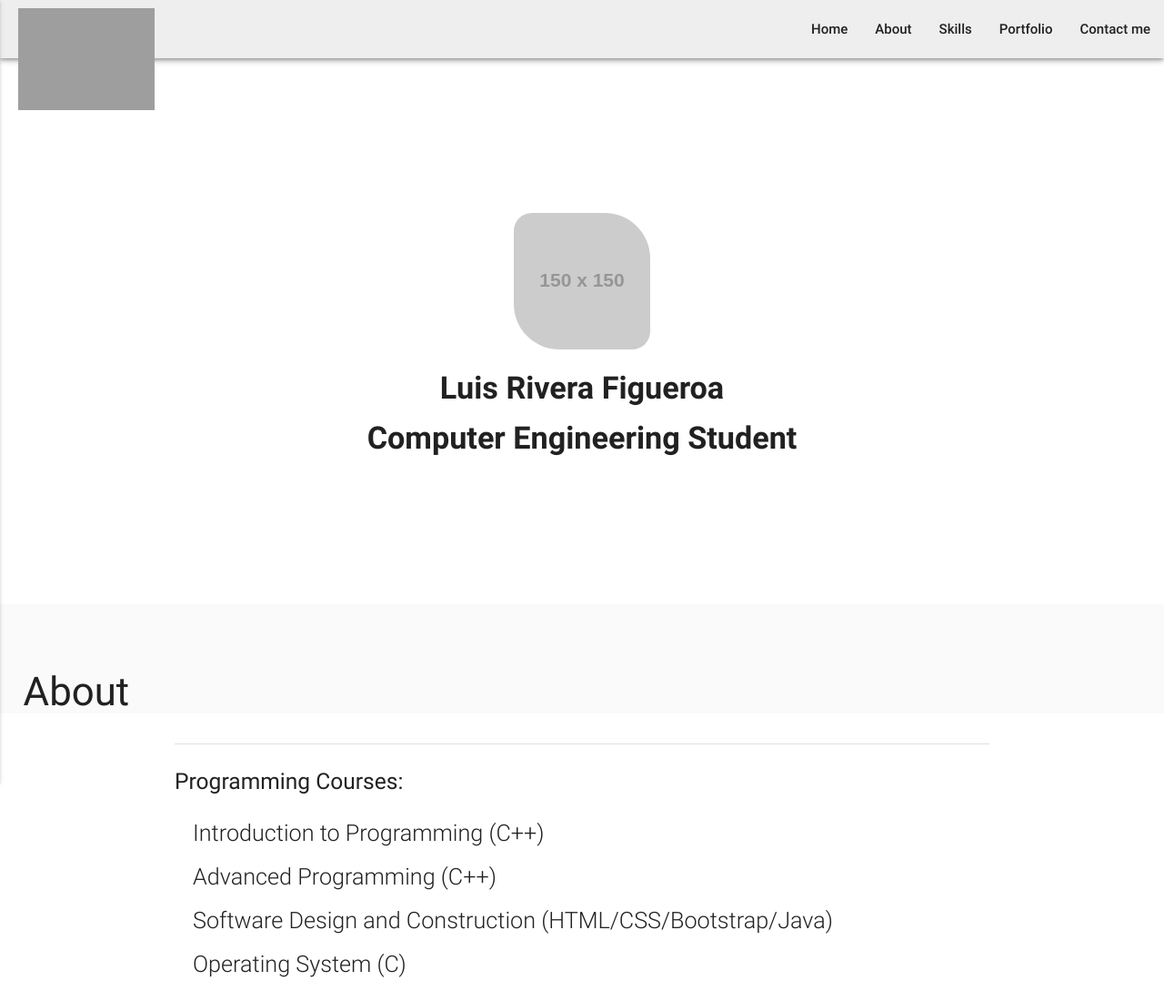
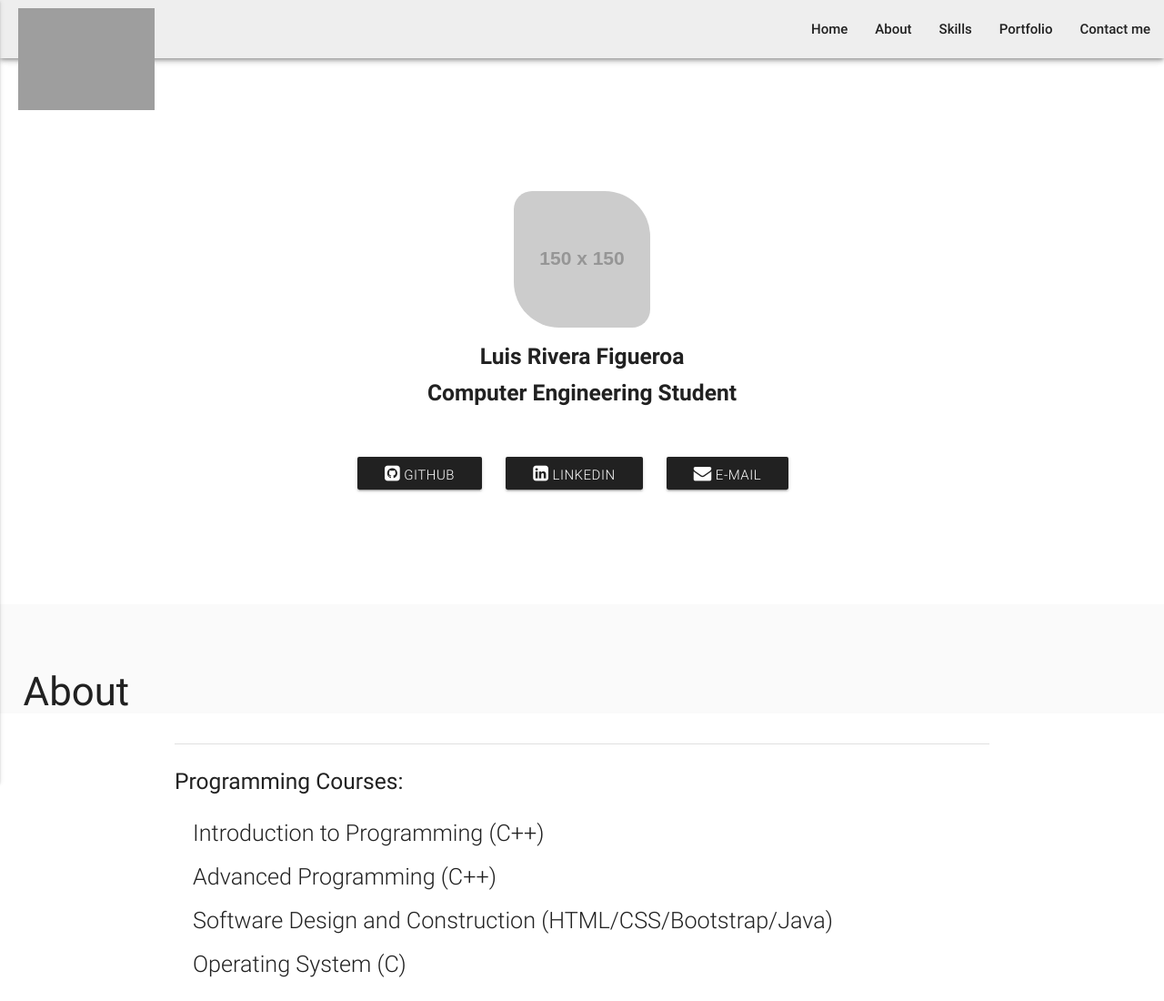
Before and after one commit to lrivera27/LuisRiveraPorfolio, a plain HTML site: page index.html in a window 1280 px wide. Shown: the top 1100 px of the page at 91% size. Drawn offline with nearby package versions, Linux system fonts and the light colour scheme; grey boxes are pictures that could not be loaded; placeholder pictures from the web are drawn by us.

Commit message:
Added Home Buttons

```diff
--- a/index.html
+++ b/index.html
@@ -20,6 +20,9 @@
 
   <!-- MaterializeCSS framework -->
   <link rel="stylesheet" href="http://cdnjs.cloudflare.com/ajax/libs/materialize/0.97.3/css/materialize.min.css">
+
+  <!-- Fontawesome -->
+  <link rel="stylesheet" href="https://maxcdn.bootstrapcdn.com/font-awesome/4.5.0/css/font-awesome.min.css">
 
   <!-- Local CSS -->
   <link rel="stylesheet" href="style.css">
@@ -70,9 +73,23 @@
         </div>
         <div class="flow-text center">
           <div class="name">
-            <h4>Luis Rivera Figueroa</h4></div>
+            <h5>Luis Rivera Figueroa</h5>
+          </div>
           <div class="description">
-              <h4>Computer Engineering Student</h4></div>
+            <h5>Computer Engineering Student</h5>
+          </div>
+          <br/>
+          <div class="social-btns">
+            <span>
+            <a href="https://github.com/lrivera27" class="grey darken-4 waves-effect waves-light btn"><i class="fa fa-github-square"></i> Github </a>
+            </span>
+            <span>
+            <a href="https://pr.linkedin.com/in/luis-rivera-a93a7b10b" class="grey darken-4 waves-effect waves-light btn"><i class="fa fa-linkedin-square"></i> LinkedIn </a>
+            </span>
+            <span>
+            <a class="grey darken-4 waves-effect waves-light btn"><i class="fa fa-envelope"></i> E-Mail </a>
+            </span>
+          </div>
         </div>
 
         <div class="parallax">
--- a/style.css
+++ b/style.css
@@ -26,17 +26,27 @@ body {
   height: 600px;
 }
 
+
+#home .social-btns span{
+  margin-right: 20px;
+  color: #5D609A;
+}
+
+#home .social-btns a {
+  margin-top: 10px;
+}
+
 #home .home-img {
   margin-top: 20px;
   border-radius: 20px 50px 20px;
 }
 
-#home .name h4 {
+#home .name h5 {
   font-weight: 900;
 }
 
-#home .description h4 {
-  font-weight: 800;
+#home .description h5 {
+  font-weight: 700;
 }
 
 /*About*/
```
Lines whose indentation alone changed are shown as unchanged.
